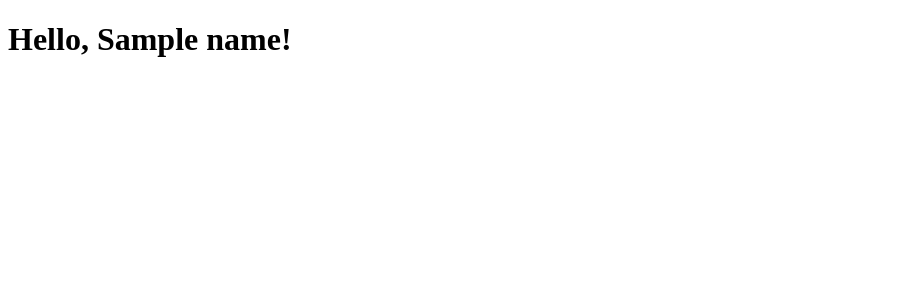
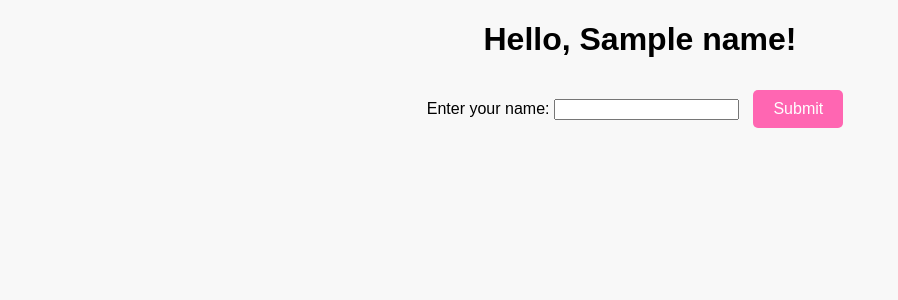
Before and after one commit to Buni42/KnuffelWebsite, a Flask app: template templates/hello.html in a window 1280 px wide. Shown: the top 300 px of the page, without its empty margins (0-898 px from the left). Run offline with Flask 3, Linux system fonts and the light colour scheme; the template is opened without the code that fills it: most values are stand-ins (such as "Sample title", 1, 10 or a date in 2020).

Commit message:
added basic static and template files

```diff
--- a/application.py
+++ b/application.py
@@ -1,5 +1,5 @@
 import flask
-from flask import render_template
+from flask import render_template, request, redirect, url_for
 
 
 app = flask.Flask(__name__)
@@ -9,8 +9,14 @@ app = flask.Flask(__name__)
 def hello_world(name=None):
     return render_template('hello.html', name=name)
 
+@app.route('/submit', methods=['POST'])
+def submit():
+    name = request.form['name']
+    return redirect(url_for('hello_world', name=name))
+
 
 if __name__ == '__main__':
+
     print("Starting Flask application...")
     print("Application is running on http://127.0.0.1:5000/hello")
     app.run(debug=True, port = 5000)
--- /dev/null
+++ b/static/styles.css
@@ -0,0 +1,21 @@
+body {
+    font-family: Arial, sans-serif;
+    background-color: #f8f8f8;
+    text-align: center;
+}
+
+button {
+    background-color: #ff66b2;
+    color: white;
+    border: none;
+    padding: 10px 20px;
+    margin: 10px;
+    font-size: 16px;
+    border-radius: 5px;
+    cursor: pointer;
+    transition: 0.3s;
+}
+
+button:hover {
+    background-color: #ff3385;
+}
--- a/templates/hello.html
+++ b/templates/hello.html
@@ -3,8 +3,14 @@
 <head>
     <meta charset="UTF-8">
     <title>Hello</title>
+    <link rel="stylesheet" href="{{ url_for('static', filename='styles.css') }}">
 </head>
 <body>
     <h1>Hello, {{ name or 'World' }}!</h1>
+    <form action="{{ url_for('submit') }}" method="post">
+        <label for="name">Enter your name:</label>
+        <input type="text" id="name" name="name">
+        <button type="submit">Submit</button>
+    </form>
 </body>
 </html>
```
